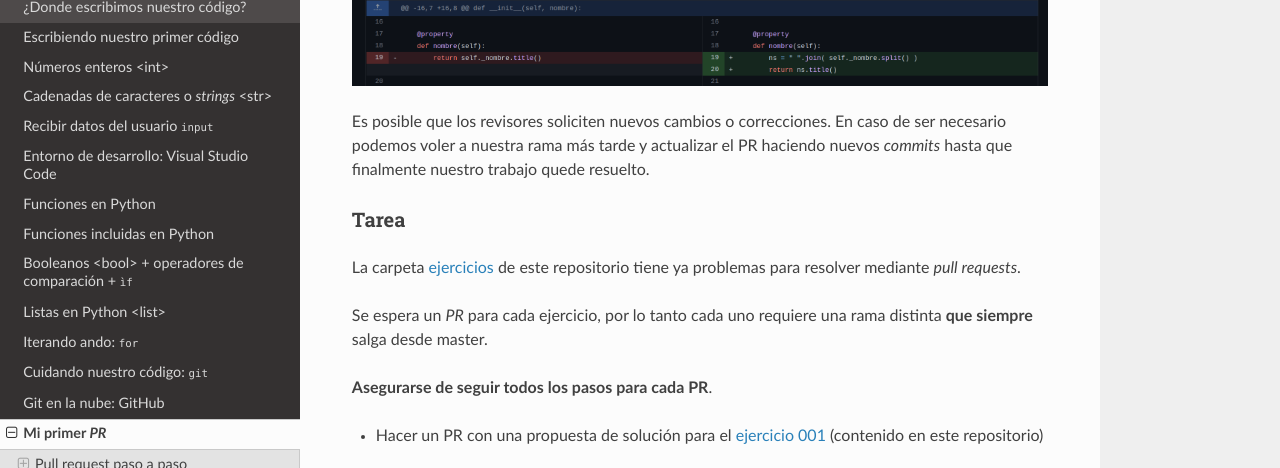
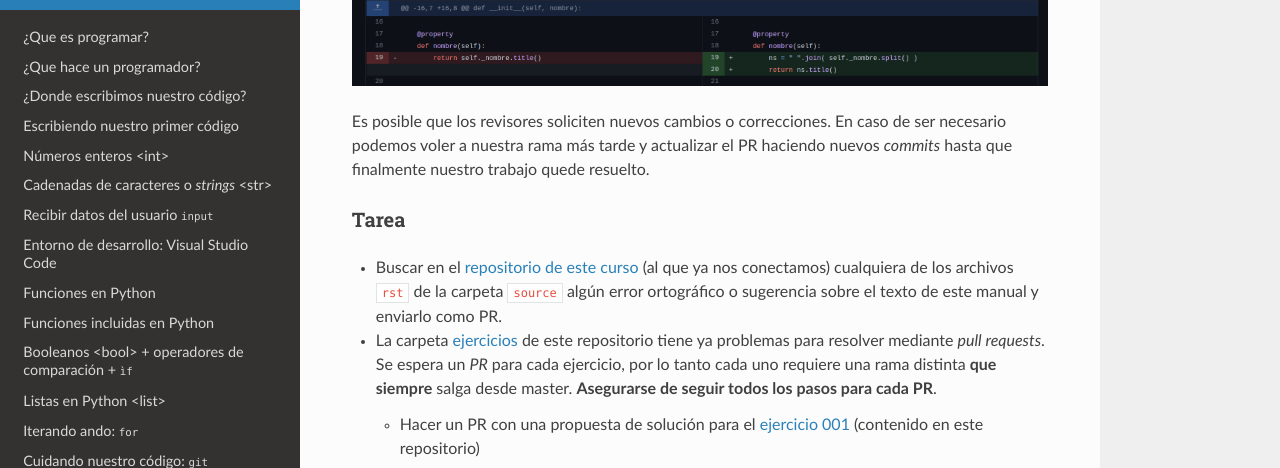
Before and after one commit to avdata99/programacion-para-no-programadores, a Sphinx documentation site: the page built from source/mi-primer-pr.rst, in a window 1280 px wide and 900 px high, scrolled down 4662 px, cut to the strip 0-468 px from the top of the window. Built offline with Sphinx 7.4.7 and the Read the Docs theme 2.0.0, drawn with Linux system fonts in a browser that asks for light colours.

Commit message:
pequeñas correcciones

```diff
--- a/source/class-extras.rst
+++ b/source/class-extras.rst
@@ -6,7 +6,7 @@
 objetos de Python. Estas situación son la suma, resta, division, comparación, etc.
 
 __add__
--------
+~~~~~~~
 
 Que pasara si quisiéramos sumar dos ``Personas`` tal como las vimos en la clase anterior:
 
@@ -59,7 +59,7 @@
 distintos por cada tipo de objeto al que sumamos nuestro objeto.
 
 __str__
--------
+~~~~~~~
 
 Es probablemente la función especial más usada. Se usa para definir que texto se va a devolver
 cuando el usuario necesite una representación *string* de este objeto.
@@ -82,7 +82,7 @@
     print(f1)
 
 __eq__
--------
+~~~~~~~
 
 Si queremos permitir la comparación de objetos de nuestra clase se puede definir esta función.
 Esta función será llamada cuando nuestro objeto sea comparado con otro mediante el operador ``==``.
--- a/source/git.rst
+++ b/source/git.rst
@@ -9,9 +9,9 @@
 Control de versiones
 --------------------
 
-Permite hacer seguimiento del código que
+Git permite hacer seguimiento del código que
 escribimos y de todos los cambios que le hacemos. Es posible saber
-en cada momento cuando y quien escribión cada línea de código.
+en cada momento cuando y quien escribió cada línea de código.
 Tambien es posible ver y volver a versiones anteriores cuando sea
 necesario.
 
--- a/source/github.rst
+++ b/source/github.rst
@@ -44,7 +44,8 @@
 .. image:: /_static/imgs/vscode-terminal.png
 
 Para comenzar a trabajar sobre un repositorio de código debes usar el
-buscador o colocar la URL del repositorio.
+buscador o colocar la URL del repositorio:
+`https://github.com/avdata99/programacion-para-no-programadores <https://github.com/avdata99/programacion-para-no-programadores>`_
 
 .. image:: /_static/imgs/vscode-open-clone.png
 
--- a/source/mi-primer-pr.rst
+++ b/source/mi-primer-pr.rst
@@ -147,24 +147,26 @@
 Tarea
 ~~~~~~
 
-La carpeta `ejercicios <https://github.com/avdata99/programacion-para-no-programadores/blob/master/ejercicios>`_
-de este repositorio tiene ya problemas para resolver mediante *pull requests*.
+*  Buscar en el `repositorio de este curso <https://github.com/avdata99/programacion-para-no-programadores>`_
+   (al que ya nos conectamos) cualquiera de los archivos ``rst`` de la carpeta ``source`` algún error
+   ortográfico o sugerencia sobre el texto de este manual y enviarlo como PR.
 
-Se espera un *PR* para cada ejercicio, por lo tanto cada uno requiere una
-rama distinta **que siempre** salga desde master.
+*  La carpeta `ejercicios <https://github.com/avdata99/programacion-para-no-programadores/blob/master/ejercicios>`_
+   de este repositorio tiene ya problemas para resolver mediante *pull requests*.
+   Se espera un *PR* para cada ejercicio, por lo tanto cada uno requiere una
+   rama distinta **que siempre** salga desde master.
+   **Asegurarse de seguir todos los pasos para cada PR**.
 
-**Asegurarse de seguir todos los pasos para cada PR**.
+   *  Hacer un PR con una propuesta de solución para el
+      `ejercicio 001 <https://github.com/avdata99/programacion-para-no-programadores/blob/master/ejercicios/ejercicio-001/ejercicio.py>`_
+      (contenido en este repositorio)
 
-*   Hacer un PR con una propuesta de solución para el
-    `ejercicio 001 <https://github.com/avdata99/programacion-para-no-programadores/blob/master/ejercicios/ejercicio-001/ejercicio.py>`_
-    (contenido en este repositorio)
+   .. include:: /ejercicios/ejercicio-001/ejercicio.py
+      :literal:
 
-.. include:: /ejercicios/ejercicio-001/ejercicio.py
-   :literal:
+   *  Hacer un PR con una propuesta de solución para el
+      `ejercicio 002 <https://github.com/avdata99/programacion-para-no-programadores/blob/master/ejercicios/ejercicio-002/ejercicio.py>`_
+      (contenido en este repositorio)
 
-*   Hacer un PR con una propuesta de solución para el
-    `ejercicio 002 <https://github.com/avdata99/programacion-para-no-programadores/blob/master/ejercicios/ejercicio-002/ejercicio.py>`_
-    (contenido en este repositorio)
-
-.. include:: /ejercicios/ejercicio-002/ejercicio.py
-   :literal:
+   .. include:: /ejercicios/ejercicio-002/ejercicio.py
+      :literal:
```
Also changed, not shown: 1 other file.
